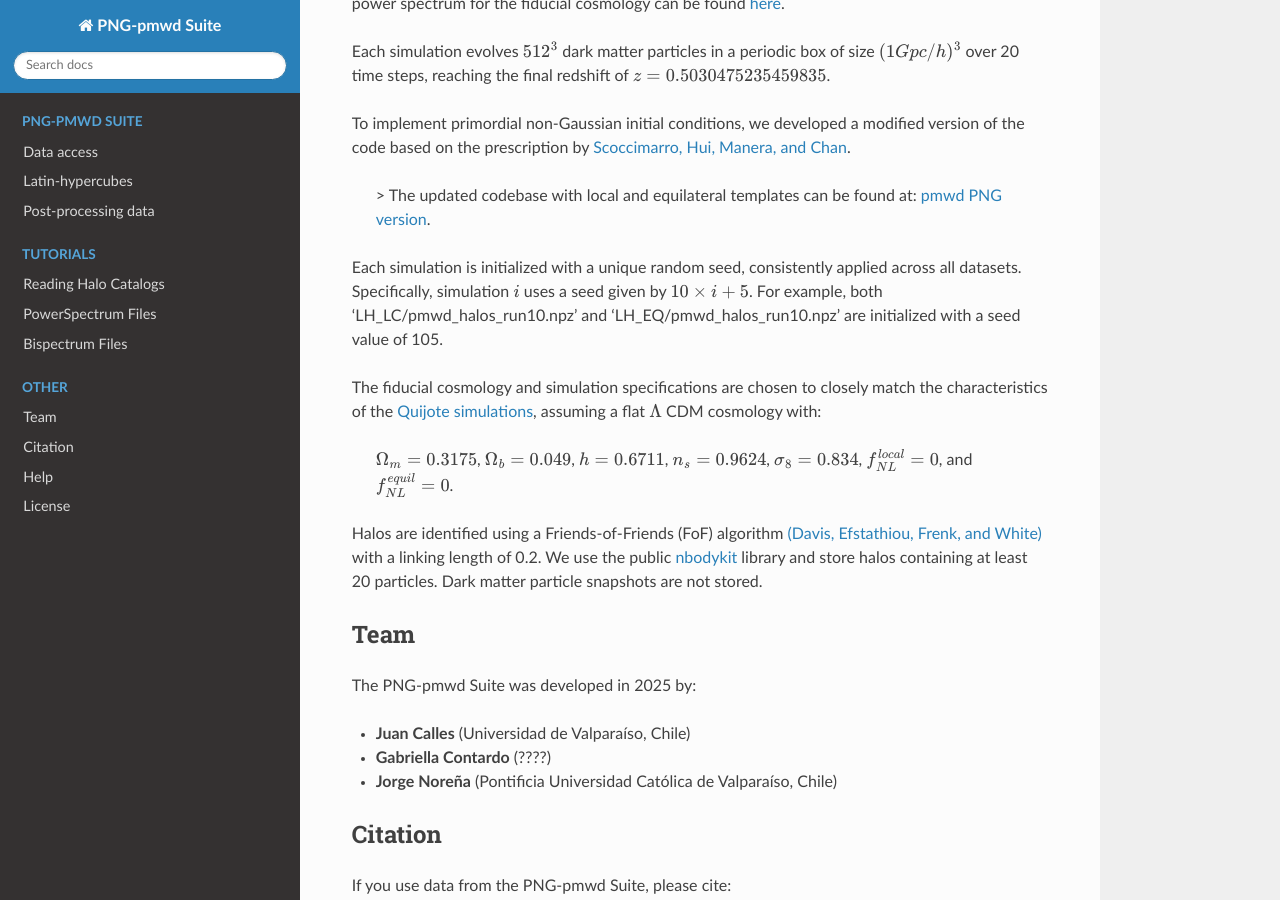
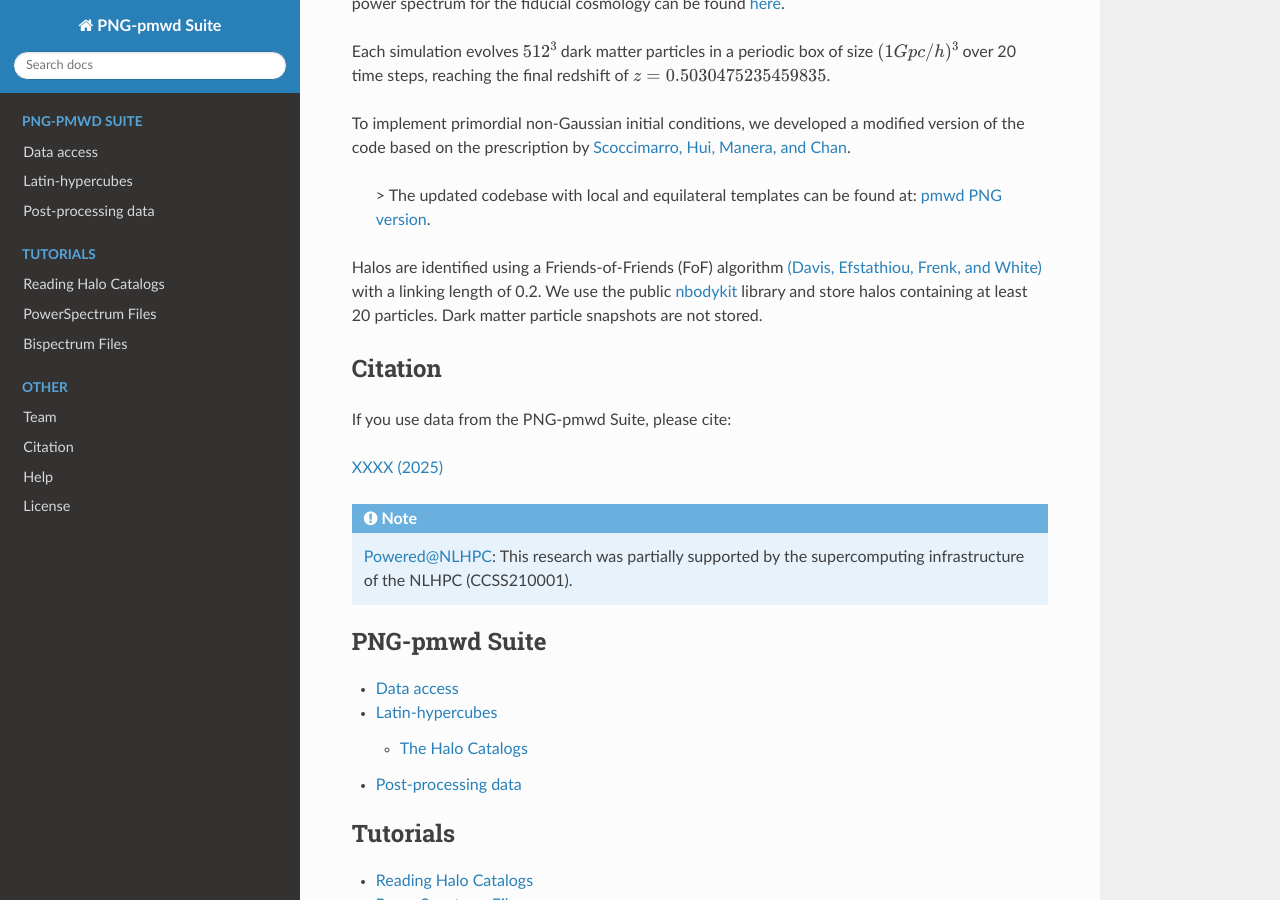
Before and after one commit to jcallesh/PNG-pmwd-Suite, a Sphinx documentation site: the page built from docs/source/index.rst, in a window 1280 px wide and 900 px high, scrolled down 1100 px. Built offline with Sphinx 7.4.7 and the Read the Docs theme 3.1.0, drawn with Linux system fonts in a browser that asks for light colours.

Commit message:
docs: update

```diff
--- a/docs/source/index.rst
+++ b/docs/source/index.rst
@@ -26,25 +26,10 @@
 
     > The updated codebase with local and equilateral templates can be found at: `pmwd PNG version <https://github.com/jcallesh/pmwd/tree/master>`_.
 
-Each simulation is initialized with a unique random seed, consistently applied across all datasets. Specifically, simulation :math:`i` uses a seed given by :math:`10 \times i + 5`. For example, both 'LH_LC/pmwd_halos_run10.npz' and 'LH_EQ/pmwd_halos_run10.npz' are initialized with a seed value of 105.
-
-The fiducial cosmology and simulation specifications are chosen to closely match the characteristics of the `Quijote simulations <https://arxiv.org/abs/1909.05273>`_, assuming a flat :math:`\Lambda` CDM cosmology with:
-
-    :math:`\Omega_m=0.3175`, :math:`\Omega_b=0.049`, :math:`h=0.6711`, :math:`n_s=0.9624`, :math:`\sigma_8=0.834`, :math:`f_{NL}^{local}=0`, and :math:`f_{NL}^{equil}=0`.
-
 Halos are identified using a Friends-of-Friends (FoF) algorithm `(Davis, Efstathiou, Frenk, and White) <https://ui.adsabs.harvard.edu/abs/1985ApJ...292..371D>`_ with a linking length of 0.2.
 We use the public `nbodykit <https://nbodykit.readthedocs.io/en/latest/index.html>`_ library and store halos containing at least 20 particles.
 Dark matter particle snapshots are not stored.
 
-
-Team
-----
-
-The PNG-pmwd Suite was developed in 2025 by:
-
-- **Juan Calles** (Universidad de Valparaíso, Chile)
-- **Gabriella Contardo** (????)
-- **Jorge Noreña** (Pontificia Universidad Católica de Valparaíso, Chile)
 
 Citation
 --------
--- a/docs/source/latin_hypercubes.rst
+++ b/docs/source/latin_hypercubes.rst
@@ -4,12 +4,14 @@
 Latin-hypercubes
 ****************
 
-
 The PNG-pmwd Suite explores variations in both primordial non-Gaussiniaties amplitudes and standard cosmological parameters:
 
 - **Primordial Non-Gaussianity**: (:math:`f_{\textrm{NL}}^{\textrm{local}}`:, :math:`f_{\textrm{NL}}^{\textrm{equil}}`)
 - **Standard Cosmology**: (:math:`\Omega_m`, :math:`\sigma_8`)
 
+The fiducial cosmology and simulation specifications are chosen to closely match the characteristics of the `Quijote simulations <https://arxiv.org/abs/1909.05273>`_, assuming a flat :math:`\Lambda` CDM cosmology with:
+
+    :math:`\Omega_m=0.3175`, :math:`\Omega_b=0.049`, :math:`h=0.6711`, :math:`n_s=0.9624`, :math:`\sigma_8=0.834`, :math:`f_{NL}^{local}=0`, and :math:`f_{NL}^{equil}=0`.
 
 We summarize all the datasets in the following table:
 
@@ -32,6 +34,8 @@
 +----------------+---------------------+-----------------------------+------------------------------------------+------------------------------------------+--------------+
 |     1P         |   [0.2825,0.3525]   |      [0.804, 0.864]         |                 [-50,50]                 |           [-250,250]                     |         410  |
 +----------------+---------------------+-----------------------------+------------------------------------------+------------------------------------------+--------------+
+
+Each simulation is initialized with a unique random seed, consistently applied across all datasets. Specifically, simulation :math:`i` uses a seed given by :math:`10 \times i + 5`. For example, both 'LH_LC/pmwd_halos_run10.npz' and 'LH_EQ/pmwd_halos_run10.npz' are initialized with a seed value of 105.
 
 For the fiducial case, we add :math:`2,000` simulations using the same seeding strategy as the LH set.
 
--- a/docs/source/team.rst
+++ b/docs/source/team.rst
@@ -6,5 +6,7 @@
 The PNG-pmwd Suite was developed in 2025 by:
 
 - **Juan Calles** (Universidad de Valparaíso, Chile)
-- **Gabriella Contardo** (????)
+- **Jacky Yip** (UW–Madison, USA)
+- **Gabriella Contardo** ()
 - **Jorge Noreña** (Pontificia Universidad Católica de Valparaíso, Chile)
+- **Gary Shiu** (UW–Madison, USA)
```
